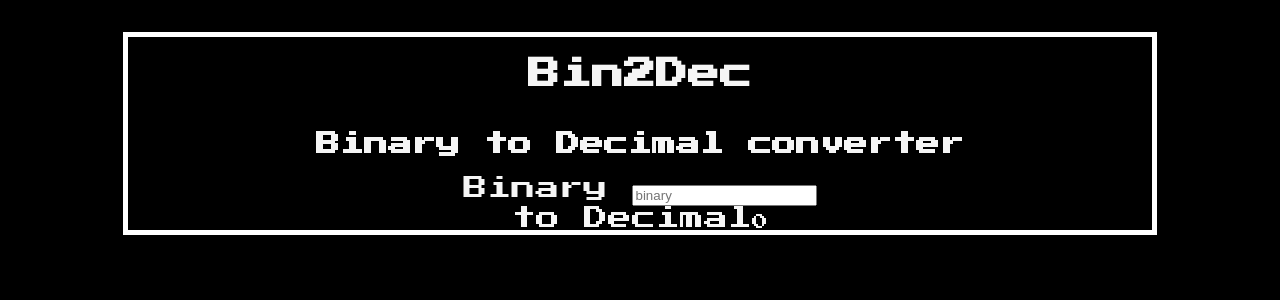
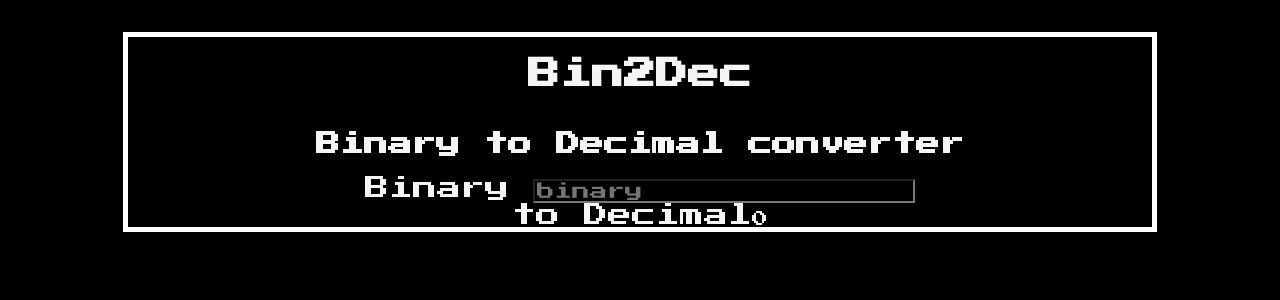
Before and after one commit to thonpair/Bin2Dec, a React (Create React App) app: page / in a window 1280 px wide. Shown: the top 300 px of the page. Built offline with nearby package versions, Linux system fonts and the light colour scheme.

Commit message:
input color

```diff
--- a/src/App.css
+++ b/src/App.css
@@ -8,9 +8,16 @@
   font-family: 'Press Start 2P', cursive;
 }
 
+input{
+color: lightgreen;
+background-color: black;
+font-family: inherit;
+font-size: 1.1em;
+}
+
 .error{
   color: red;
-  font-size: 1.1em;
+  font-size: 1em;
 }
 
 .titleComponent{
```
